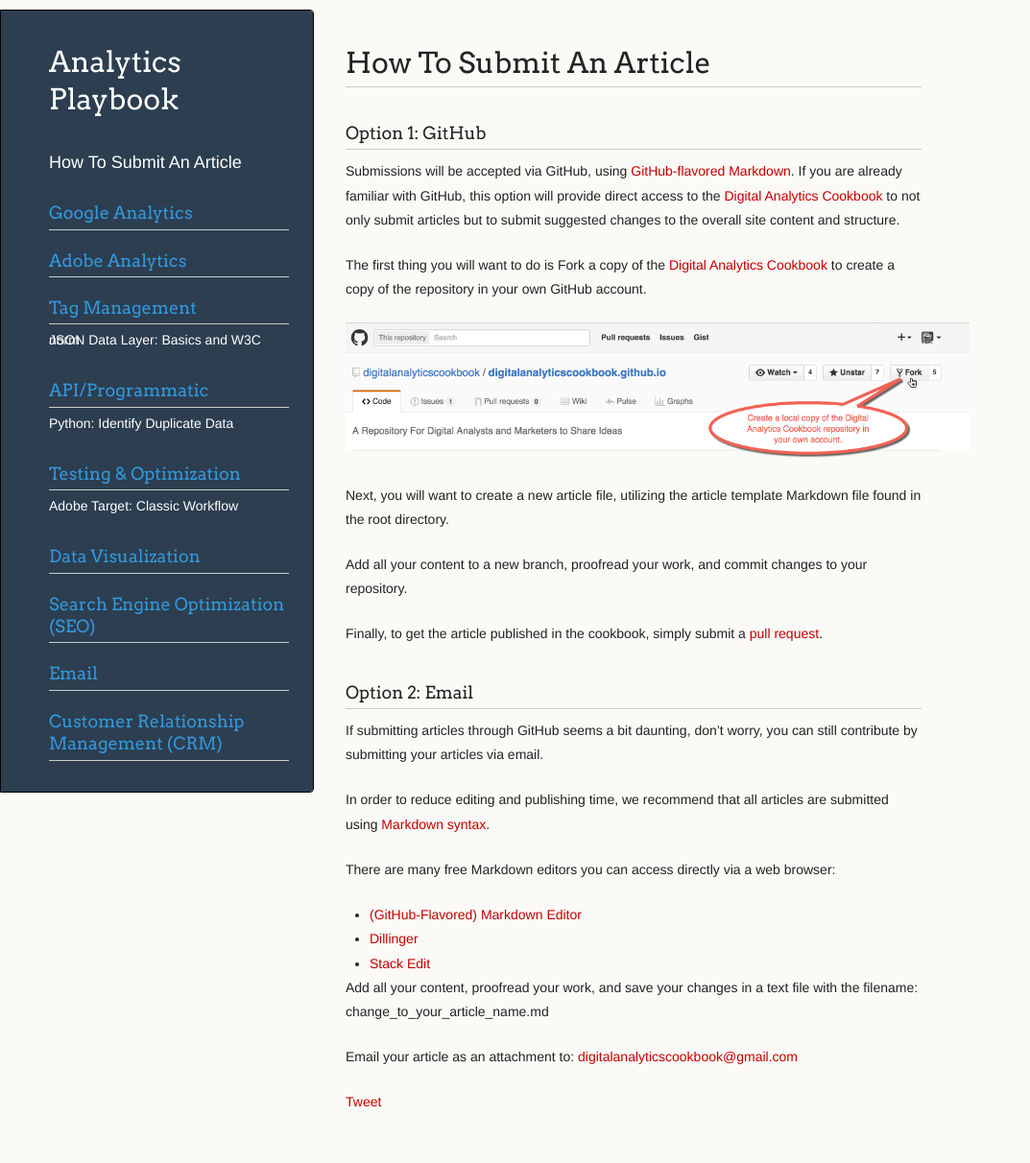
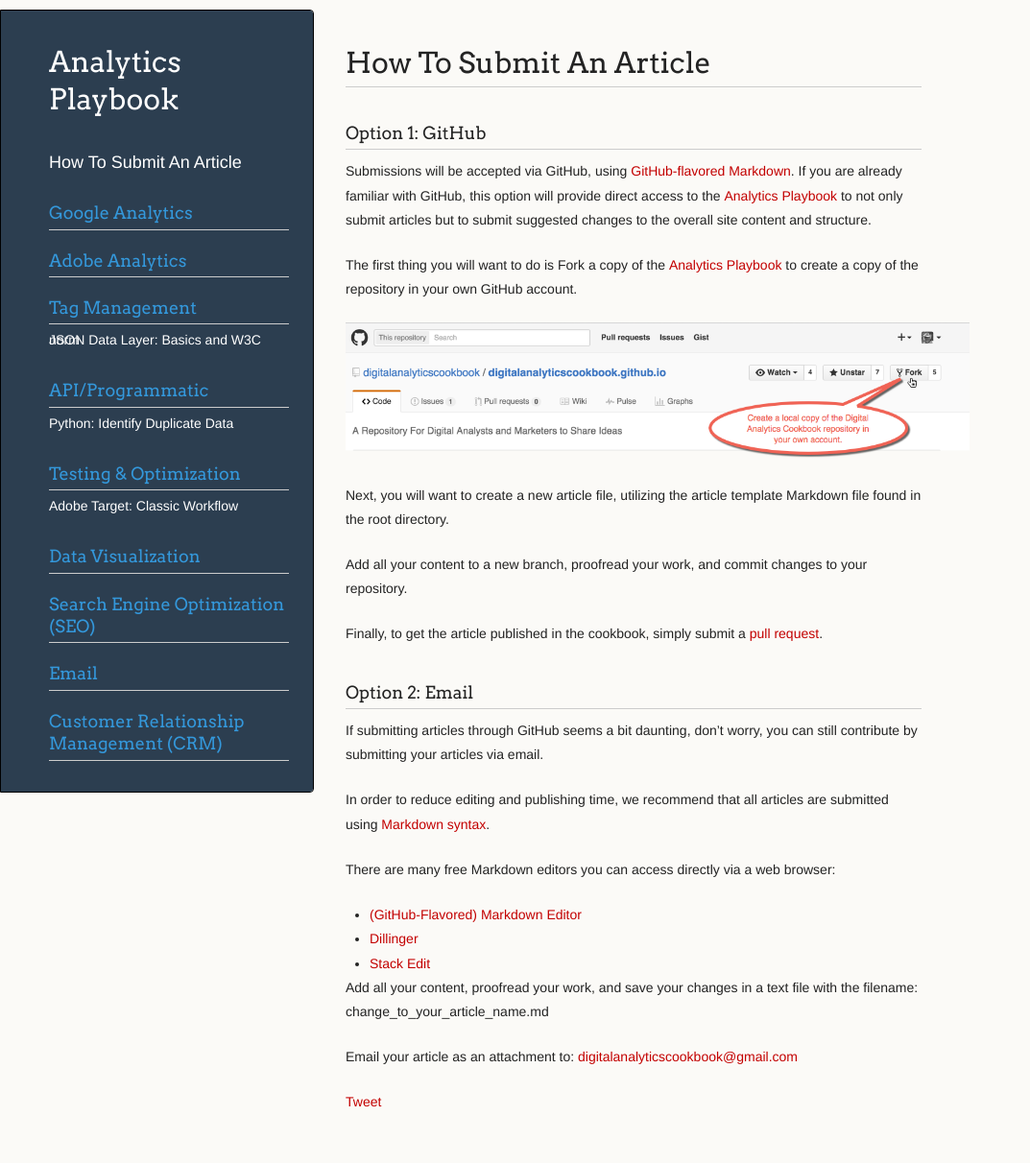
Before and after one commit to analyticsplaybook/analyticsplaybook.github.io, a Jekyll site: the page built from how_to_submit.md, in a window 1280 px wide. Shown: the whole page at 96% size, without its empty margins (0-1073 px from the left). Built offline with Jekyll 4.4.1, drawn with Linux system fonts in a browser that asks for light colours; comment, search, counter and statistics services are not loaded.

```diff
--- a/how_to_submit.md
+++ b/how_to_submit.md
@@ -7,9 +7,9 @@
 # How To Submit An Article
 
 ### Option 1: GitHub
-Submissions will be accepted via GitHub, using [GitHub-flavored Markdown](https://guides.github.com/features/mastering-markdown/#syntax). If you are already familiar with GitHub, this option will provide direct access to the [Digital Analytics Cookbook](http://digitalanalyticscookbook.org) to not only submit articles but to submit suggested changes to the overall site content and structure.
+Submissions will be accepted via GitHub, using [GitHub-flavored Markdown](https://guides.github.com/features/mastering-markdown/#syntax). If you are already familiar with GitHub, this option will provide direct access to the [Analytics Playbook](http://analyticsplaybook.org) to not only submit articles but to submit suggested changes to the overall site content and structure.
 
-The first thing you will want to do is Fork a copy of the [Digital Analytics Cookbook](https://github.com/digitalanalyticscookbook/digitalanalyticscookbook.github.io) to create a copy of the repository in your own GitHub account.
+The first thing you will want to do is Fork a copy of the [Analytics Playbook](https://github.com/digitalanalyticscookbook/digitalanalyticscookbook.github.io) to create a copy of the repository in your own GitHub account.
 
 ![GetHub Fork](/images/gethub_fork.png)
 
```
Also changed, not shown: README.md, 1 other file.
